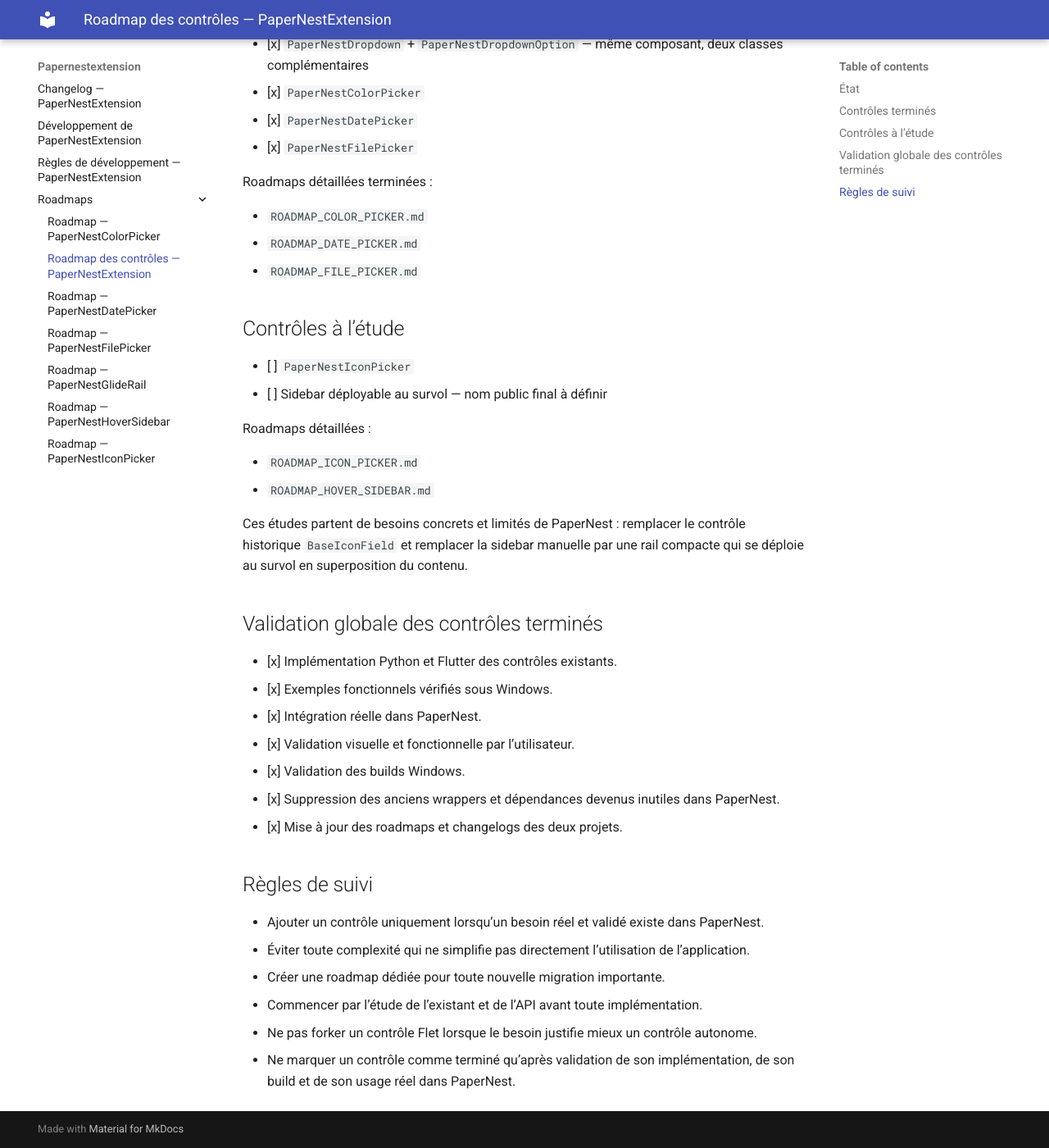
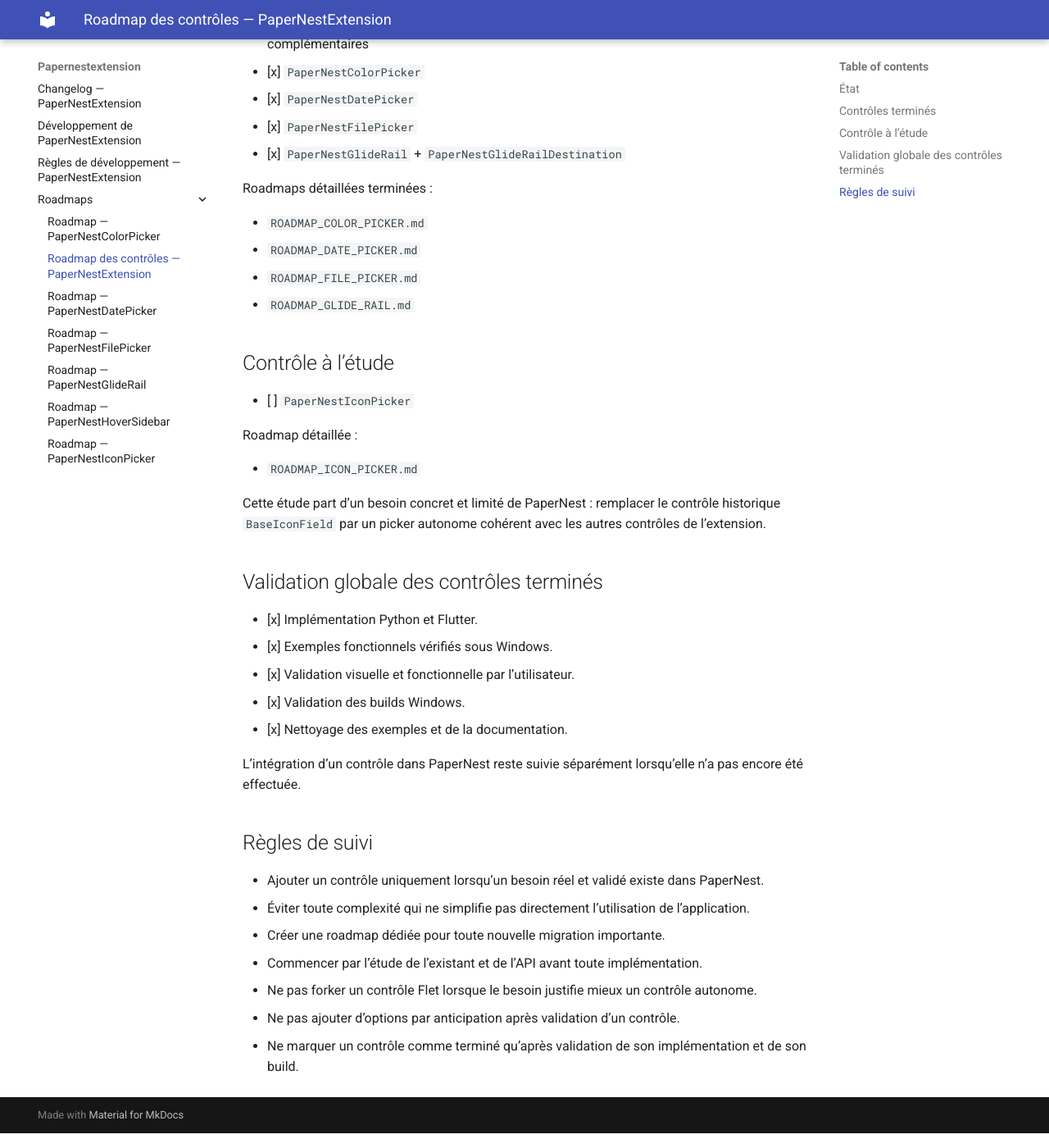
Before and after one commit to Drenae/PaperNestExtension, an MkDocs documentation site: the page built from docs/roadmaps/ROADMAP_CONTROLS.md, in a window 1280 px wide and 1400 px high, scrolled down 391 px. Shown: the whole window at 82% size. Built offline with MkDocs 1.6.1 and Material for MkDocs 9.7.7, drawn with Linux system fonts in a browser that asks for light colours; some of the changed text lies outside the part shown.

Commit message:
Marquer PaperNestGlideRail comme terminé

```diff
--- a/docs/roadmaps/ROADMAP_CONTROLS.md
+++ b/docs/roadmaps/ROADMAP_CONTROLS.md
@@ -2,7 +2,7 @@
 
 ## État
 
-Les contrôles historiques nécessaires à PaperNest sont terminés et validés. Deux nouveaux besoins réels sont désormais à l’étude : transformer `BaseIconField` en picker autonome et créer une sidebar déployable au survol adaptée à PaperNest.
+Les contrôles nécessaires à PaperNest sont terminés et validés, à l’exception de l’étude encore ouverte pour transformer `BaseIconField` en contrôle autonome `PaperNestIconPicker`.
 
 ## Contrôles terminés
 
@@ -11,34 +11,34 @@
 - [x] `PaperNestColorPicker`
 - [x] `PaperNestDatePicker`
 - [x] `PaperNestFilePicker`
+- [x] `PaperNestGlideRail` + `PaperNestGlideRailDestination`
 
 Roadmaps détaillées terminées :
 
 - `ROADMAP_COLOR_PICKER.md`
 - `ROADMAP_DATE_PICKER.md`
 - `ROADMAP_FILE_PICKER.md`
+- `ROADMAP_GLIDE_RAIL.md`
 
-## Contrôles à l’étude
+## Contrôle à l’étude
 
 - [ ] `PaperNestIconPicker`
-- [ ] Sidebar déployable au survol — nom public final à définir
 
-Roadmaps détaillées :
+Roadmap détaillée :
 
 - `ROADMAP_ICON_PICKER.md`
-- `ROADMAP_HOVER_SIDEBAR.md`
 
-Ces études partent de besoins concrets et limités de PaperNest : remplacer le contrôle historique `BaseIconField` et remplacer la sidebar manuelle par une rail compacte qui se déploie au survol en superposition du contenu.
+Cette étude part d’un besoin concret et limité de PaperNest : remplacer le contrôle historique `BaseIconField` par un picker autonome cohérent avec les autres contrôles de l’extension.
 
 ## Validation globale des contrôles terminés
 
-- [x] Implémentation Python et Flutter des contrôles existants.
+- [x] Implémentation Python et Flutter.
 - [x] Exemples fonctionnels vérifiés sous Windows.
-- [x] Intégration réelle dans PaperNest.
 - [x] Validation visuelle et fonctionnelle par l’utilisateur.
 - [x] Validation des builds Windows.
-- [x] Suppression des anciens wrappers et dépendances devenus inutiles dans PaperNest.
-- [x] Mise à jour des roadmaps et changelogs des deux projets.
+- [x] Nettoyage des exemples et de la documentation.
+
+L’intégration d’un contrôle dans PaperNest reste suivie séparément lorsqu’elle n’a pas encore été effectuée.
 
 ## Règles de suivi
 
@@ -47,4 +47,5 @@
 - Créer une roadmap dédiée pour toute nouvelle migration importante.
 - Commencer par l’étude de l’existant et de l’API avant toute implémentation.
 - Ne pas forker un contrôle Flet lorsque le besoin justifie mieux un contrôle autonome.
-- Ne marquer un contrôle comme terminé qu’après validation de son implémentation, de son build et de son usage réel dans PaperNest.
+- Ne pas ajouter d’options par anticipation après validation d’un contrôle.
+- Ne marquer un contrôle comme terminé qu’après validation de son implémentation et de son build.
```
